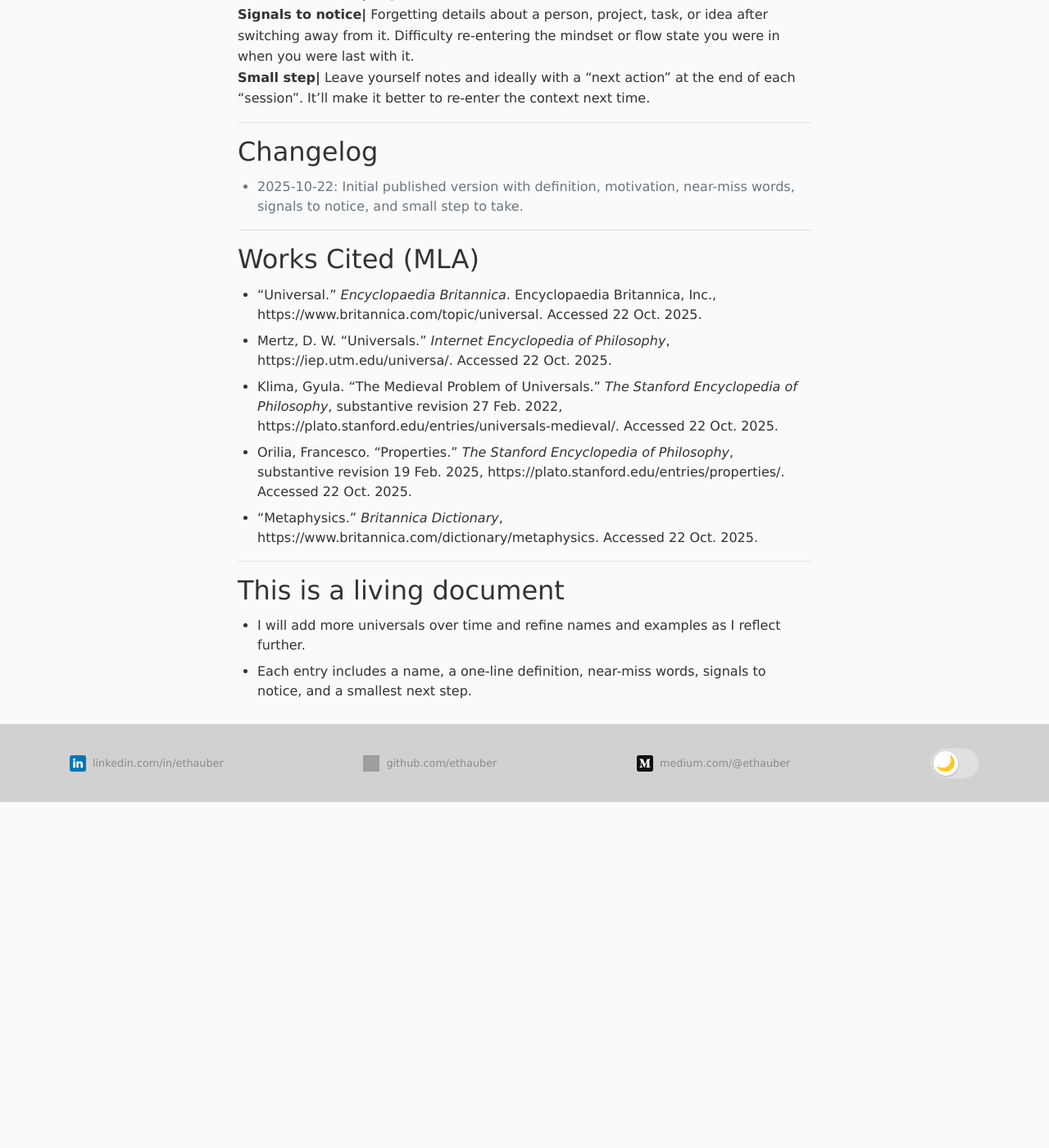
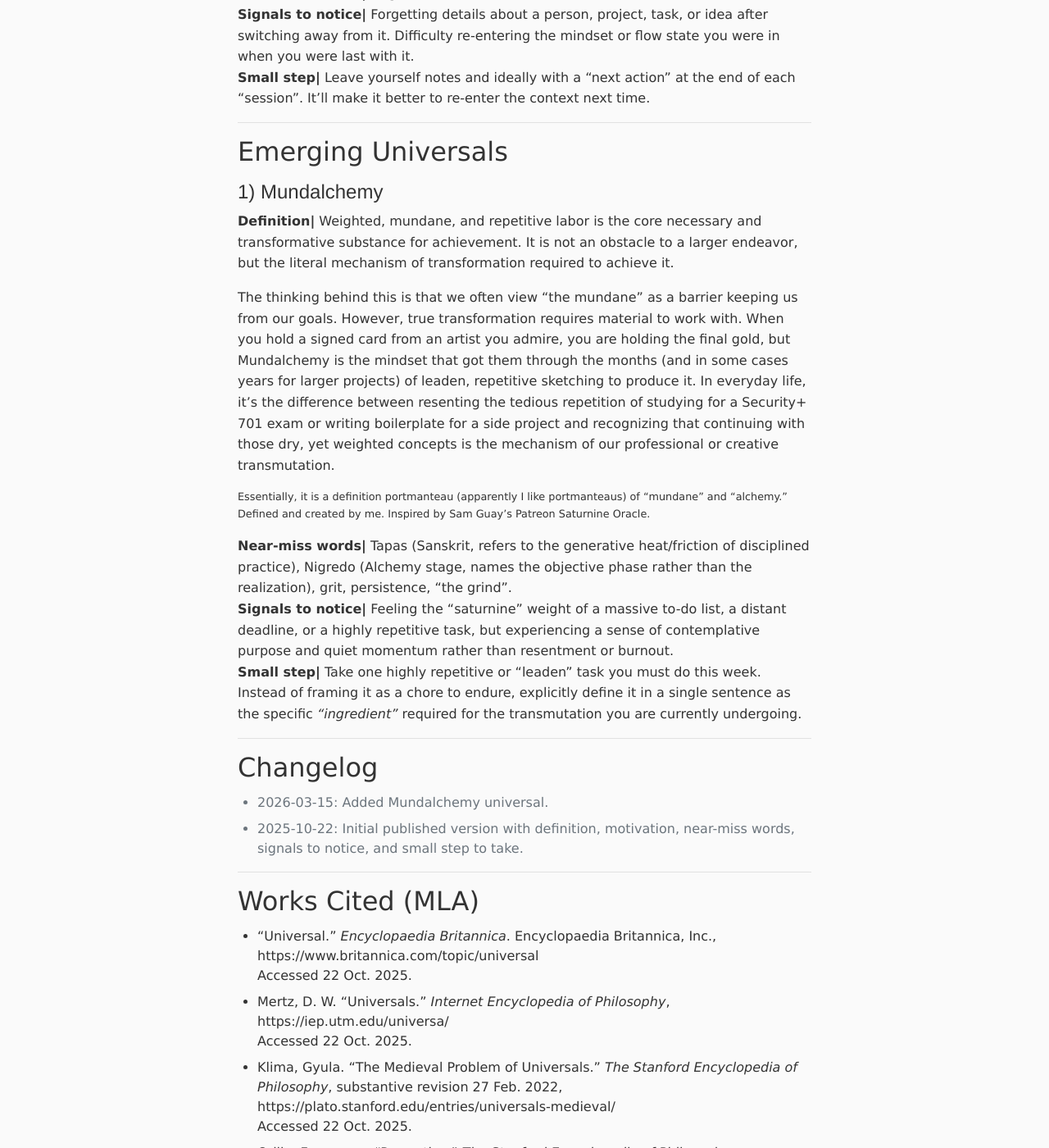
Before and after one commit to ethauber/ethauber.github.io, a Jekyll site: the page built from _posts/2025-10-22-universals.md, in a window 1280 px wide and 1400 px high, scrolled down 3181 px. Shown: the whole window at 82% size. Built offline with Jekyll 4.4.1, drawn with Linux system fonts in a browser that asks for light colours; our own code applies the rules of GitHub Pages for plain Markdown files; before the commit the page ends 4159 px from its top, so only the background shows below that; some of the changed text lies outside the part shown; grey boxes are pictures that could not be loaded.

Commit message:
feat(Universals): add new universal concept and update formatting
- _posts/2025-10-22-universals.md: Add front matter with layout, title, date, and updated fields.
- _posts/2025-10-22-universals.md: Introduce new section "Emerging Universals" with the definition of "Mundalchemy".
- _posts/2025-10-22-universals.md: Update formatting for near-miss words and signals to notice by adding line breaks for better readability.
- _posts/2025-10-22-universals.md: Add changelog entry for the new "Mundalchemy" universal.
- _posts/2025-10-22-universals.md: Refine works cited section formatting for consistency.
- _posts/2025-10-22-universals.md: Remove commented-out lines to clean up the document.

```diff
--- a/_posts/2025-10-22-universals.md
+++ b/_posts/2025-10-22-universals.md
@@ -1,3 +1,10 @@
+---
+layout: post
+title: "Universals"
+date: 2025-10-22
+updated: 2026-03-15
+---
+
 ## Definition
 
 A **universal** is a repeatable property or relation that many different things share.
@@ -16,10 +23,7 @@ These two examples lean more on the contrived side but nonetheless effectively e
 In the following sections I will explain the motivation for knowing universals and illustrate other less tangible ones that I have personally noticed in my life as a human.
 
 IF you prefer to continue expanding more THEN search "metaphysics branch of philosophy", which oversimplified just means the part of philosophy that is concerned with studies into the most basic structure of reality. Like what there is and how it fits together. There are also links in the works cited below for more reading on universals from a philosophical perspective.
-<!-- The below required some work ensuring jekyll classes were provided as well as -->
 {: .text-muted .small}
-<!-- ensuring that other parent styles in main.css did not interfere... -->
-
 ---
 
 ## Why care?
@@ -50,17 +54,17 @@ So I decided on combining "retro" and "revive" to make "retrovive" to capture th
 
 Essentially it is a definition portmanteau of "retro" and "revive". Defined and created by me.
 {: .small}
-**Near-miss words|** Nostalgia, resurrection, anemoia, saudade.
-**Signals to notice|** Feelings of nostalgia, loss, and the desire to recreate or restore something from the past.
+**Near-miss words|** Nostalgia, resurrection, anemoia, saudade.\
+**Signals to notice|** Feelings of nostalgia, loss, and the desire to recreate or restore something from the past.\
 **Small step|** Write a single sentence that attempts to define the function you miss (not the thing but it may help to start writing this first). Then plan a 15 minute session this week to either rebuild a small part of that function or decide to relive it in a new way.
 
 #### 2) Neophobia
-**Definition|** "The fear or hatred of novelty, new things, innovation, or unfamiliar places or situations." \| https://en.wiktionary.org/wiki/neophobia
+**Definition|** "The fear or hatred of novelty, new things, innovation, or unfamiliar places or situations." \| https://en.wiktionary.org/wiki/neophobia\
 
 A real cemented definition of a word that is accepted by the general population.
 {: .small}
-**Near-miss words|** change, novelty, aversion.
-**Signals to notice|** Getting older... or more seriously feelings of anxiety, discomfort, or resistance when encountering new experiences, ideas, and/or environments.
+**Near-miss words|** change, novelty, aversion.\
+**Signals to notice|** Getting older... or more seriously feelings of anxiety, discomfort, or resistance when encountering new experiences, ideas, and/or environments.\
 **Small step|** Try one new thing this week that you have not done before. It can be as simple as taking a different route to pickup groceries, trying a new food, and/or learning a new word. Really it is that easy and will help you in the long run. You, are, likely, already doing it by reading this blog!
 
 #### 3) Conterust
@@ -74,31 +78,67 @@ Other close, almost as succinct descriptive pairings are "attention decay" and "
 - **Attention decay** https://en.wikipedia.org/wiki/Decay_theory
 - **Context Rot** https://research.trychroma.com/context-rot
 {: .small}
-**Near-miss words|** forgetfulness, detachment, desensitization.
-**Signals to notice|** Forgetting details about a person, project, task, or idea after switching away from it. Difficulty re-entering the mindset or flow state you were in when you were last with it.
+**Near-miss words|** forgetfulness, detachment, desensitization.\
+**Signals to notice|** Forgetting details about a person, project, task, or idea after switching away from it. Difficulty re-entering the mindset or flow state you were in when you were last with it.\
 **Small step|** Leave yourself notes and ideally with a "next action" at the end of each "session". It'll make it better to re-enter the context next time.
 
 ---
 
+## Emerging Universals
+
+#### 1) Mundalchemy
+**Definition|** Weighted, mundane, and repetitive labor is the core necessary and transformative substance for achievement. It is not an obstacle to a larger endeavor, but the literal mechanism of transformation required to achieve it.
+
+The thinking behind this is that we often view "the mundane" as a barrier keeping us from our goals. However, true transformation requires material to work with. When you hold a signed card from an artist you admire, you are holding the final gold, but Mundalchemy is the mindset that got them through the months (and in some cases years for larger projects) of leaden, repetitive sketching to produce it. In everyday life, it's the difference between resenting the tedious repetition of studying for a Security+ 701 exam or writing boilerplate for a side project and recognizing that continuing with those dry, yet weighted concepts is the mechanism of our professional or creative transmutation.
+
+Essentially, it is a definition portmanteau (apparently I like portmanteaus) of "mundane" and "alchemy." Defined and created by me. Inspired by Sam Guay's Patreon Saturnine Oracle.
+{: .small}
+**Near-miss words|** Tapas (Sanskrit, refers to the generative heat/friction of disciplined practice), Nigredo (Alchemy stage, names the objective phase rather than the realization), grit, persistence, "the grind".\
+**Signals to notice|** Feeling the "saturnine" weight of a massive to-do list, a distant deadline, or a highly repetitive task, but experiencing a sense of contemplative purpose and quiet momentum rather than resentment or burnout.\
+**Small step|** Take one highly repetitive or "leaden" task you must do this week. Instead of framing it as a chore to endure, explicitly define it in a single sentence as the specific _"ingredient"_ required for the transmutation you are currently undergoing.
+
+---
+
 ## Changelog
+- 2026-03-15: Added Mundalchemy universal.
 - 2025-10-22: Initial published version with definition, motivation, near-miss words, signals to notice, and small step to take.
 {: .text-muted .small}
 
 ---
 
 ## Works Cited (MLA)
-- “Universal.” *Encyclopaedia Britannica*. Encyclopaedia Britannica, Inc., https://www.britannica.com/topic/universal. Accessed 22 Oct. 2025.
-- Mertz, D. W. “Universals.” *Internet Encyclopedia of Philosophy*, https://iep.utm.edu/universa/. Accessed 22 Oct. 2025.
-- Klima, Gyula. “The Medieval Problem of Universals.” *The Stanford Encyclopedia of Philosophy*, substantive revision 27 Feb. 2022, https://plato.stanford.edu/entries/universals-medieval/. Accessed 22 Oct. 2025.
-- Orilia, Francesco. “Properties.” *The Stanford Encyclopedia of Philosophy*, substantive revision 19 Feb. 2025, https://plato.stanford.edu/entries/properties/. Accessed 22 Oct. 2025.
-- “Metaphysics.” *Britannica Dictionary*, https://www.britannica.com/dictionary/metaphysics. Accessed 22 Oct. 2025.
+- “Universal.” *Encyclopaedia Britannica*. Encyclopaedia Britannica, Inc., \
+https://www.britannica.com/topic/universal \
+Accessed 22 Oct. 2025.
+- Mertz, D. W. “Universals.” *Internet Encyclopedia of Philosophy*, \
+https://iep.utm.edu/universa/ \
+Accessed 22 Oct. 2025.
+- Klima, Gyula. “The Medieval Problem of Universals.” *The Stanford Encyclopedia of Philosophy*, substantive revision 27 Feb. 2022, \
+https://plato.stanford.edu/entries/universals-medieval/ \
+Accessed 22 Oct. 2025.
+- Orilia, Francesco. “Properties.” *The Stanford Encyclopedia of Philosophy*, substantive revision 19 Feb. 2025,\
+https://plato.stanford.edu/entries/properties/ \
+Accessed 22 Oct. 2025.
+- “Metaphysics.” *Britannica Dictionary*,\
+https://www.britannica.com/dictionary/metaphysics \
+Accessed 22 Oct. 2025.
+- Guay, Sam. "The Saturnine Oracle." *Patreon*, 1 Apr. 2025,\
+https://www.patreon.com/posts/33215616 \
+https://www.patreon.com/collection/347624 \
+Accessed 14 Mar. 2026.
+- "Tapas." *Encyclopaedia Britannica*. Encyclopaedia Britannica, Inc.,\
+https://www.britannica.com/topic/tapas \
+Accessed 15 Mar. 2026.
+
+---
+
+## Supplementary Reading
+- Roob, Alexander. *Alchemy & Mysticism*. Taschen, 1997.\
+https://archive.org/details/alchemy-and-mysticism/page/10/mode/2up
+
 
 ---
 
 ## This is a living document
 - I will add more universals over time and refine names and examples as I reflect further.
 - Each entry includes a name, a one-line definition, near-miss words, signals to notice, and a smallest next step.
-<!-- , and a short real case ? -->
-<!-- - A dated changelog tracking edits. -->
-<!-- I am not sure I am read for this -->
-<!-- - I invite reader examples and better names; with consent, I will credit contributions. -->
```
